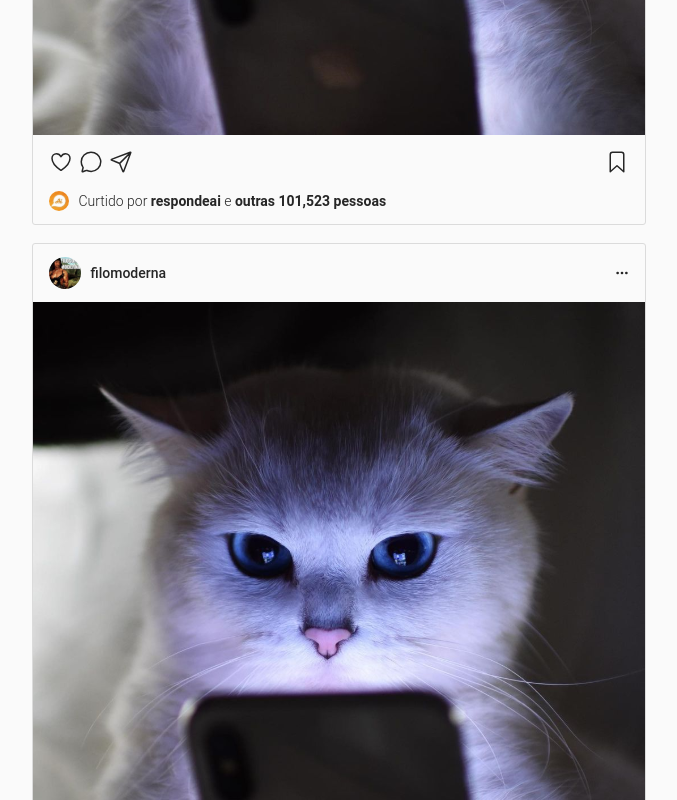
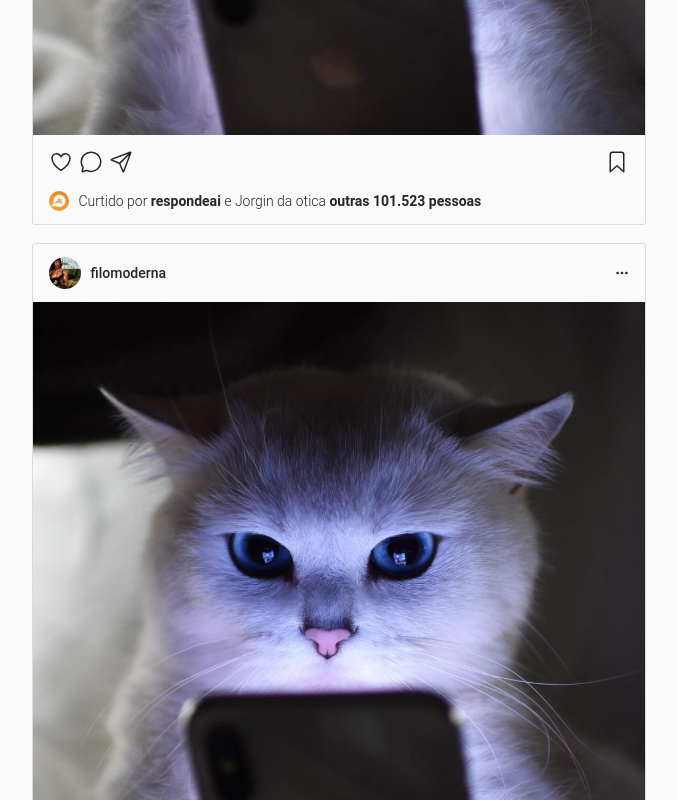
Before and after one commit to Adryelgcouto/Instagram-React, a React (Create React App) app: page / in a window 1280 px wide. Shown: the part 760-1560 px from the top of the page, without its empty margins (141-818 px from the left). Built offline with nearby package versions, Linux system fonts and the light colour scheme.

Commit message:
projeto finalizado sem a animação, opção de duble click feita tbm

```diff
--- a/src/components/body/posts-insta/acoes.jsx
+++ b/src/components/body/posts-insta/acoes.jsx
@@ -1,7 +1,9 @@
+import PostLike from "./fotoLike"
+export default function Acoes(props) {
 
-
-export default function Acoes(props) {
   return (
+    <>
+      <PostLike postTudo={props} dupleClick={props.dupleClick} />
       <div class="acoes">
         <div>
           <ion-icon
@@ -14,9 +16,13 @@ export default function Acoes(props) {
           <ion-icon name="paper-plane-outline"></ion-icon>
         </div>
         <div>
-        <ion-icon onClick={props.bookMarkOn} data-test="save-post" name={props.bookMarkConst}></ion-icon>
+          <ion-icon
+            onClick={props.bookMarkOn}
+            data-test="save-post"
+            name={props.bookMarkConst}
+          ></ion-icon>
         </div>
       </div>
-
+    </>
   )
 }
--- a/src/components/body/posts-insta/curtidasPost.jsx
+++ b/src/components/body/posts-insta/curtidasPost.jsx
@@ -4,9 +4,9 @@ export default function CurtidasPost(props) {
     <div class="curtidas">
       <img src={props.curtidasImg} alt={props.curtidasName} />
       <div class="texto">
-        Curtido por <strong>{props.curtidasName}</strong> e {}
+        Curtido por <strong>{props.curtidasName}</strong> e {'Jorgin da otica '}
         <strong data-test="likes-number">
-          outras {Number(props.curtidasQuan).toLocaleString()} pessoas
+          outras {Number(props.curtidasQuan).toLocaleString('pt-BR')} pessoas
         </strong>
       </div>
     </div>
--- /dev/null
+++ b/src/components/body/posts-insta/fotoLike.jsx
@@ -0,0 +1,13 @@
+export default function PostLike(props) {
+  console.log(props)
+
+  return (
+    <div class="conteudo">
+      <img
+        onDoubleClick ={props.dupleClick}
+        src={props.postTudo.tudo.tudo.imgPost}
+        alt={props.postTudo.tudo.tudo.nomePost}
+      />
+    </div>
+  )
+}
--- a/src/components/body/posts-insta/fundo.jsx
+++ b/src/components/body/posts-insta/interacoes.jsx
@@ -1,8 +1,8 @@
 import { useState } from 'react'
 import Acoes from './acoes'
 import CurtidasPost from './curtidasPost'
-
-export default function Fundo(props) {
+import PostLike from './fotoLike'
+export default function Interacoes(props) {
   let [like, setLike] = useState('heart-outline')
   let [vermelho, setVermelho] = useState('')
   let [curtidas, setCurtidas] = useState(props.tudo.quantidadeCurtida)
@@ -22,19 +22,42 @@ export default function Fundo(props) {
       setCurtidas(Number(curtidas) - 1)
     }
   }
-  const HandBook = () =>{
-    if(bookMark === 'bookmark-outline'){
+  const HandBook = () => {
+    if (bookMark === 'bookmark-outline') {
       bookMark = 'bookmark'
       setBookMark(bookMark)
-    }else{
+    } else {
       bookMark = 'bookmark-outline'
       setBookMark(bookMark)
     }
   }
+  const HandDupleCLickImg = () => {
+    if (like === 'heart-outline') {
+      like = 'heart'
+      setLike(like)
+      vermelho = 'vermelho'
+      setVermelho(vermelho)
+      setCurtidas(Number(curtidas) + 1)
+    }
+  }
   return (
-    <div class="fundo">
-      <Acoes click={HandLike} classColor={vermelho} like={like} bookMarkOn={HandBook} bookMarkConst={bookMark}/>
-      <CurtidasPost curtidasImg={props.tudo.imgCurtida} curtidasQuan={curtidas} curtidasName={props.tudo.nomeCurtida}/>
-    </div>
+    <>
+      <div class="fundo">
+        <Acoes
+          tudo={props}
+          dupleClick={HandDupleCLickImg}
+          click={HandLike}
+          classColor={vermelho}
+          like={like}
+          bookMarkOn={HandBook}
+          bookMarkConst={bookMark}
+        />
+        <CurtidasPost
+          curtidasImg={props.tudo.imgCurtida}
+          curtidasQuan={curtidas}
+          curtidasName={props.tudo.nomeCurtida}
+        />
+      </div>
+    </>
   )
 }
--- a/src/components/body/posts-insta/post.jsx
+++ b/src/components/body/posts-insta/post.jsx
@@ -1,4 +1,5 @@
-import Fundo from './fundo'
+import Interacoes from './interacoes'
+import PostLike from './fotoLike'
 export default function Post(props) {
   return (
     <div class="post" data-test="post">
@@ -12,10 +13,7 @@ export default function Post(props) {
         </div>
       </div>
 
-      <div class="conteudo">
-        <img src={props.imgPost} alt={props.nomePost} />
-      </div>
-      <Fundo tudo={props} />
+      <Interacoes tudo={props} />
     </div>
   )
 }
```
Lines whose indentation alone changed are shown as unchanged.
